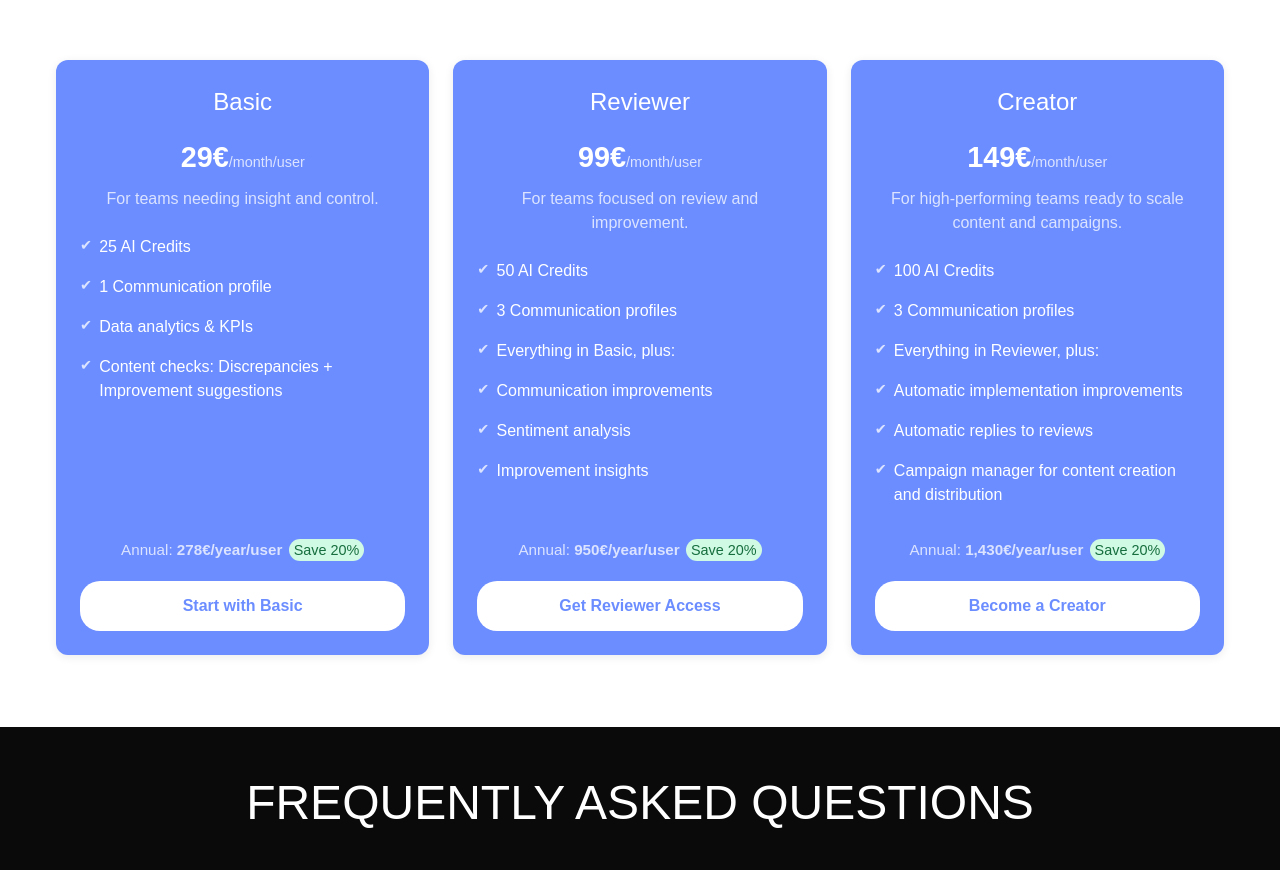
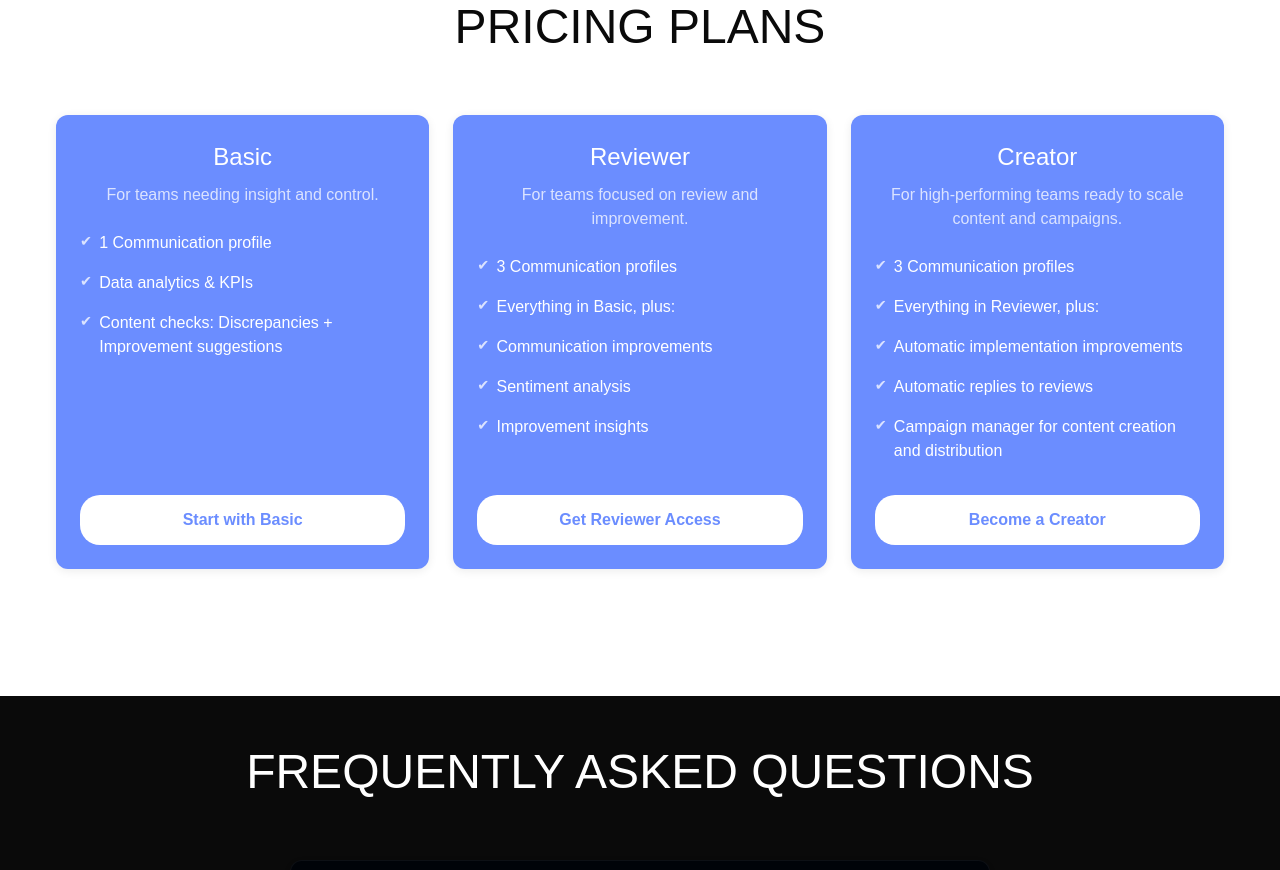
Before and after one commit to mar-cms/mar-cms-site, a Nuxt app: page / in a window 1280 px wide. Shown: the part 4420-5290 px from the top of the page. Built offline with nearby package versions, Linux system fonts and the light colour scheme; a web font is replaced by a local one.

Commit message:
feat: hide some pricing details

```diff
--- a/app/pages/index.vue
+++ b/app/pages/index.vue
@@ -134,57 +134,63 @@
       <div class="pricing-row">
         <div class="plan">
           <h3>Basic</h3>
-          <p class="price">29€<span>/month/user</span></p>
+          <!--<p class="price">29€<span>/month/user</span></p>-->
           <p class="description">For teams needing insight and control.</p>
           <ul>
-            <li>25 AI Credits</li>
+            <!--<li>25 AI Credits</li>-->
             <li>1 Communication profile</li>
             <li>Data analytics & KPIs</li>
             <li>Content checks: Discrepancies + Improvement suggestions</li>
           </ul>
+          <!--
           <p class="annual">
             Annual: <strong>278€/year/user</strong> <span>Save 20%</span>
           </p>
+          -->
           <a href="#" class="btn contrast">Start with Basic</a>
         </div>
 
         <div class="plan">
           <h3>Reviewer</h3>
-          <p class="price">99€<span>/month/user</span></p>
+          <!--<p class="price">99€<span>/month/user</span></p>-->
           <p class="description">
             For teams focused on review and improvement.
           </p>
           <ul>
-            <li>50 AI Credits</li>
+            <!--<li>50 AI Credits</li>-->
             <li>3 Communication profiles</li>
             <li>Everything in Basic, plus:</li>
             <li>Communication improvements</li>
             <li>Sentiment analysis</li>
             <li>Improvement insights</li>
           </ul>
+          <!--
           <p class="annual">
             Annual: <strong>950€/year/user</strong> <span>Save 20%</span>
           </p>
+          -->
           <a href="#" class="btn contrast">Get Reviewer Access</a>
         </div>
 
         <div class="plan">
           <h3>Creator</h3>
-          <p class="price">149€<span>/month/user</span></p>
+          <!--<p class="price">149€<span>/month/user</span></p>-->
           <p class="description">
             For high-performing teams ready to scale content and campaigns.
           </p>
           <ul>
-            <li>100 AI Credits</li>
+            <!--<li>100 AI Credits</li>-->
             <li>3 Communication profiles</li>
             <li>Everything in Reviewer, plus:</li>
             <li>Automatic implementation improvements</li>
             <li>Automatic replies to reviews</li>
             <li>Campaign manager for content creation and distribution</li>
           </ul>
+          <!--
           <p class="annual">
             Annual: <strong>1,430€/year/user</strong> <span>Save 20%</span>
           </p>
+          -->
           <a href="#" class="btn contrast">Become a Creator</a>
         </div>
       </div>
```
